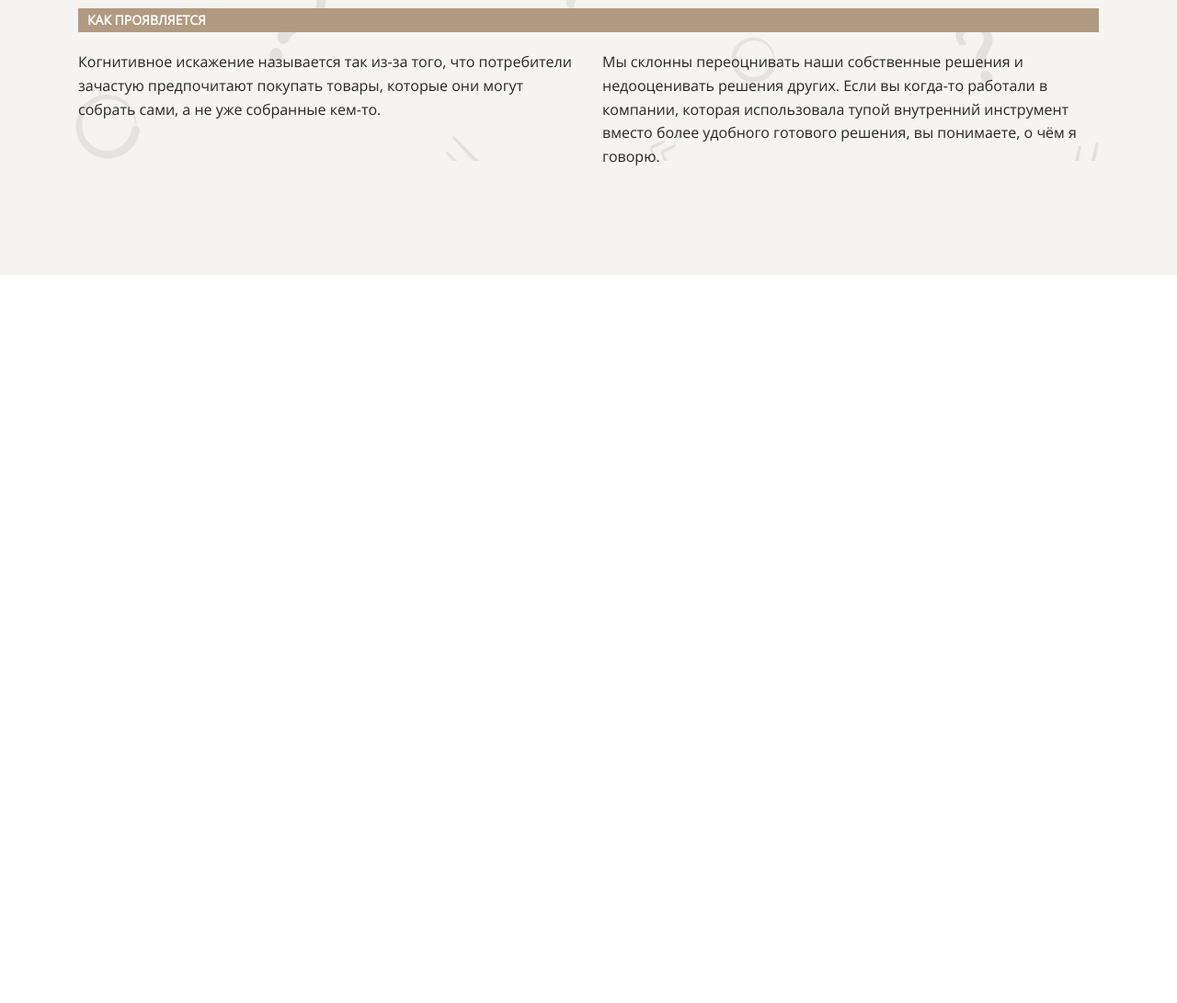
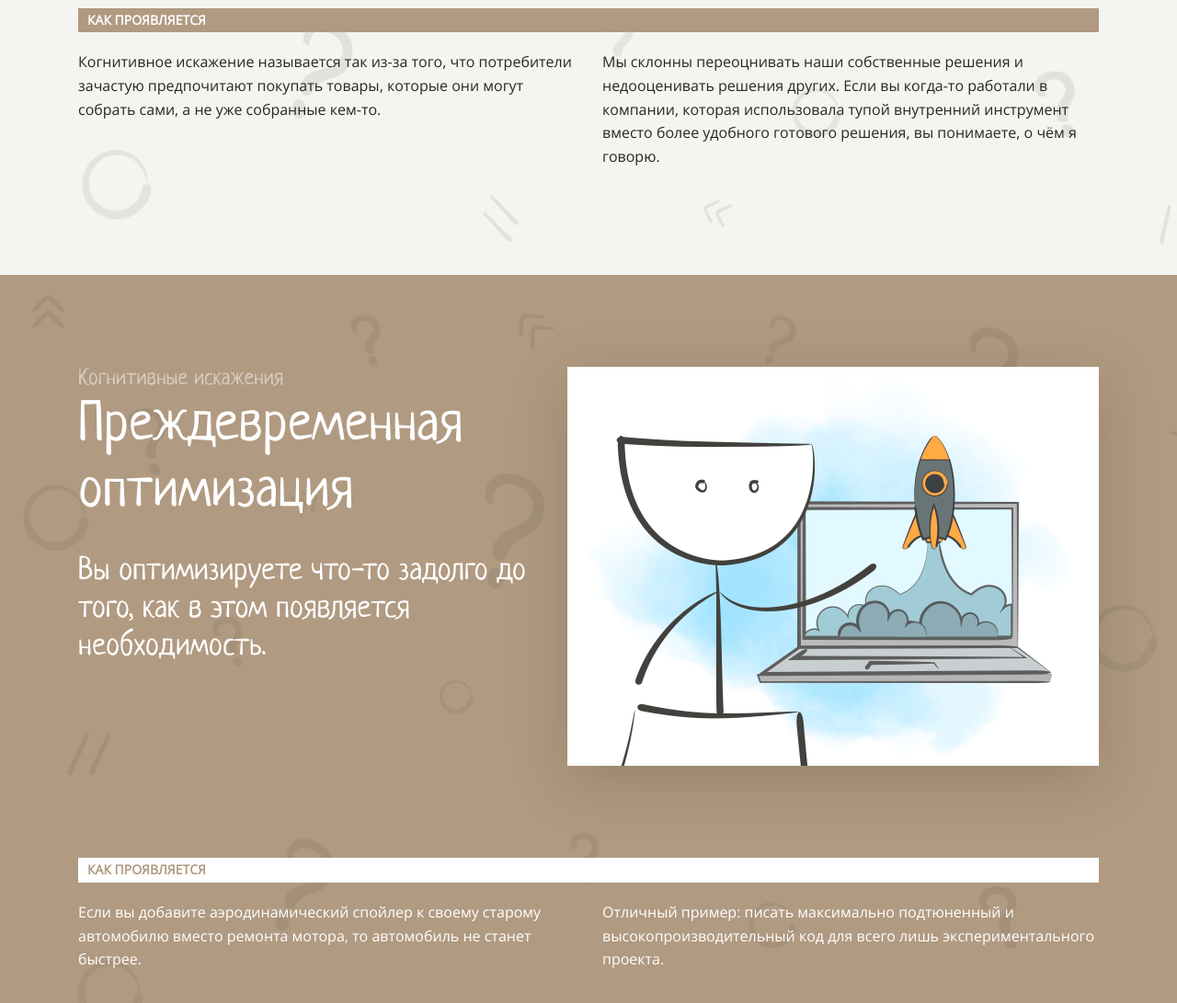
Before and after one commit to NickRyabinin/layout-designer-project-58, a website: page src/index.html in a window 1280 px wide. Shown: the part 3342-4433 px from the top of the page at 92% size. Before the commit the page ends 3641 px from the top, so only its background shows below. Drawn offline with Linux system fonts and the light colour scheme.

Commit message:
Add "Premature optimization" section

```diff
--- a/src/index.html
+++ b/src/index.html
@@ -74,7 +74,7 @@
             </a>
           </div>
           <div class="nav-card nav-card-width">
-            <a href="#">
+            <a href="#premature-optimization">
               <span class="nav-number">2</span>
               <h3>Преждевременная оптимизация</h3>
               <p>Вы оптимизируете что-то задолго до того, как в этом появляется необходимость.</p>
@@ -106,15 +106,15 @@
         </div>
       </section>
     </div>
-    <div class="bg-plain-light bg-img">
+    <div class="bg-plain-light bg-img relative">
       <section class="container" id="ikea-effect">
         <div class="columns-2">
           <div class="flex-column">
-            <img class="ikea-effect-img" src="assets/images/1.png" alt="1">
+            <img class="section-img" src="assets/images/1.png" alt="1">
           </div>
           <div class="flex-column plt-23">
             <div>
-              <span class="pseudo-header">Когнитивные искажения</span>
+              <span class="pseudo-header color-semitransparent-dark">Когнитивные искажения</span>
               <h2 class="m-0">Эффект ИКЕА</h2>
             </div>
             <div class="mtp-30 section-text-lg">Вы переоцениваете собственные решения, и, как следствие, недооцениваете решения других.</div>
@@ -131,6 +131,31 @@
         </div>
       </section>
     </div>
+    <div class="bg-plain-brown bg-img color-white relative">
+      <section class="container" id="premature-optimization">
+        <div class="columns-2">
+          <div class="flex-column">
+            <div>
+              <span class="pseudo-header color-semitransparent-white">Когнитивные искажения</span>
+              <h2 class="m-0">Преждевременная оптимизация</h2>
+            </div>
+            <div class="mtp-30 section-text-lg">Вы оптимизируете что-то задолго до того, как в этом появляется необходимость.</div>
+          </div>
+          <div class="flex-column">
+            <img class="section-img mltn-23" src="assets/images/2.png" alt="2">
+          </div>
+        </div>
+        <div>
+          <h6 class="color-brown bg-plain-white mtp-100 mbm-20">Как проявляется</h6>
+        </div>
+        <div class="columns-2">
+          <p class="flex-column mtp-0">Если вы добавите аэродинамический спойлер к своему старому автомобилю вместо ремонта мотора,
+            то автомобиль не станет быстрее.</p>
+          <p class="flex-column mtp-0">Отличный пример: писать максимально подтюненный и высокопроизводительный код для всего лишь
+            экспериментального проекта.</p>
+        </div>
+      </section>
+    </div>
   </main>
   <footer></footer>
 </body>
--- a/src/styles/style.css
+++ b/src/styles/style.css
@@ -57,10 +57,41 @@
   color: var(--cyan);
 }
 
+/** BACKGROUND **/
+
+.bg-img::before {
+  content: "";
+  background-image: url("../assets/images/background.png");
+  background-repeat: no-repeat;
+  background-size: cover;
+  opacity: 0.1;
+
+  display: block;
+  position: absolute;
+  width: 100%;
+  height: 100%;
+}
+
+.bg-plain-light {
+  background-color: var(--light);
+}
+
+.bg-plain-white {
+  background-color: var(--white);
+}
+
+.bg-plain-main-dark {
+  background-color: var(--main-dark);
+}
+
+.bg-plain-brown {
+  background-color: var(--brown);
+}
+
 /** FONTS **/
 
 @font-face {
-  font-family: "Open_Sans";
+  font-family: "Open Sans";
   src: url("../assets/fonts/Open_Sans/OpenSans-Regular.ttf");
 }
 
@@ -73,7 +104,7 @@ body {
   margin: 0;
   padding: 0;
 
-  font-family: "Open_Sans", sans-serif;
+  font-family: "Open Sans", sans-serif;
   font-size: var(--font-normal);
   font-weight: 400;
   line-height: 1.6em;
@@ -105,7 +136,7 @@ h3 {
 
 h6 {
   padding: 5px 10px;
-  font-family: "Open_Sans", sans-serif;
+  font-family: "Open Sans", sans-serif;
   font-size: var(--header-tiny);
   font-style: normal;
   font-weight: 700;
@@ -139,43 +170,16 @@ h6 {
   margin-bottom: 30px;
 }
 
+.mltn-23 {
+  margin-left: -23px;
+}
+
 .plt-23 {
   padding-left: 23px;
 }
 
 .plt-30 {
   padding-left: 30px;
-}
-
-/** BACKGROUND **/
-
-.bg-img::before {
-  content: "";
-  background-image: url("../assets/images/background.png");
-  background-repeat: no-repeat;
-  background-size: cover;
-  opacity: 0.1;
-
-  display: block;
-  position: absolute;
-  width: 100%;
-  height: 100%;
-}
-
-.bg-plain-light {
-  background-color: var(--light);
-}
-
-.bg-plain-white {
-  background-color: var(--white);
-}
-
-.bg-plain-main-dark {
-  background-color: var(--main-dark);
-}
-
-.bg-plain-brown {
-  background-color: var(--brown);
 }
 
 /** CONTAINER **/
@@ -192,6 +196,10 @@ header {
   overflow-x: hidden;
 }
 
+.relative {
+  position: relative;
+}
+
 /** IMAGES **/
 
 .header-img {
@@ -201,7 +209,7 @@ header {
   height: 525px;
 }
 
-.ikea-effect-img {
+.section-img {
   position: relative;
   vertical-align: middle;
   filter: drop-shadow(0 16px 32px rgba(0 0 0 / 15%));
@@ -228,7 +236,6 @@ header {
 }
 
 .section-text-lg {
-  color: var(--dark);
   font-family: Neucha, sans-serif;
   font-size: var(--font-large);
   font-style: normal;
@@ -250,7 +257,6 @@ header {
 .pseudo-header {
   font-family: Neucha, sans-serif;
   font-size: var(--font-medium);
-  color: var(--semitransparent-dark);
   font-style: normal;
   font-weight: 400;
   line-height: 1.2em;
```
